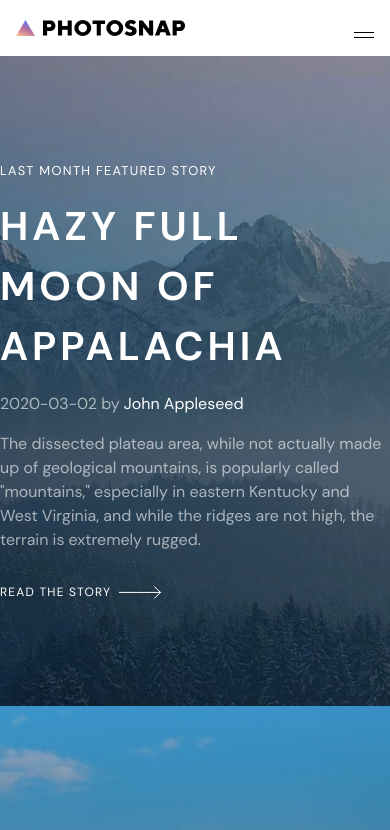
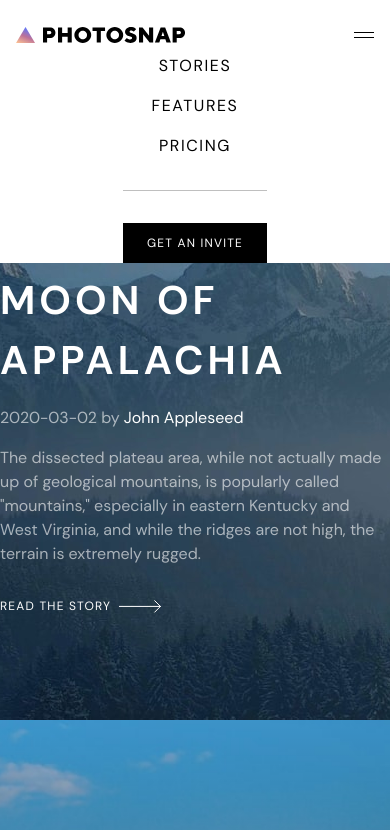
Before and after one commit to dominikrubroeder/photosnap-multi-page-website, a Next.js app: page /stories in a window 390 px wide. Shown: the top 830 px of the page. Built offline with nearby package versions, Linux system fonts and the light colour scheme.

Commit message:
Mobile header navigation structure changes

```diff
--- a/components/layout/Header.tsx
+++ b/components/layout/Header.tsx
@@ -2,6 +2,7 @@ import React from 'react';
 import Logo from '../svg/Logo';
 import Button from '../ui/Button';
 import Link from 'next/link';
+import { motion } from 'framer-motion';
 
 const Header: React.FC = () => {
   return (
@@ -10,12 +11,12 @@ const Header: React.FC = () => {
         <Logo />
 
         <div className="md:flex-1">
-          <button className="group inline-grid gap-1 transition md:hidden">
+          <button className="group mb-4 inline-grid gap-1 transition md:hidden">
             <span className="h-[0.0625rem] w-5 origin-center bg-black transition group-hover:rotate-45"></span>
             <span className="h-[0.0625rem] w-5 origin-center bg-black transition group-hover:-rotate-45"></span>
           </button>
 
-          <div className="absolute left-0 mt-4 grid w-full justify-center gap-8 md:relative md:left-auto md:mt-0 md:flex md:justify-between">
+          <div className="absolute left-0 z-50 grid w-full justify-center gap-8 bg-white md:relative md:left-auto md:mt-0 md:flex md:justify-between md:py-0">
             <ul className="grid gap-4 text-center md:flex md:flex-1 md:items-center md:justify-center md:gap-2 md:text-left">
               <li className="cursor-pointer uppercase tracking-widest transition duration-300 hover:opacity-25">
                 <Link href="/stories">Stories</Link>
```
